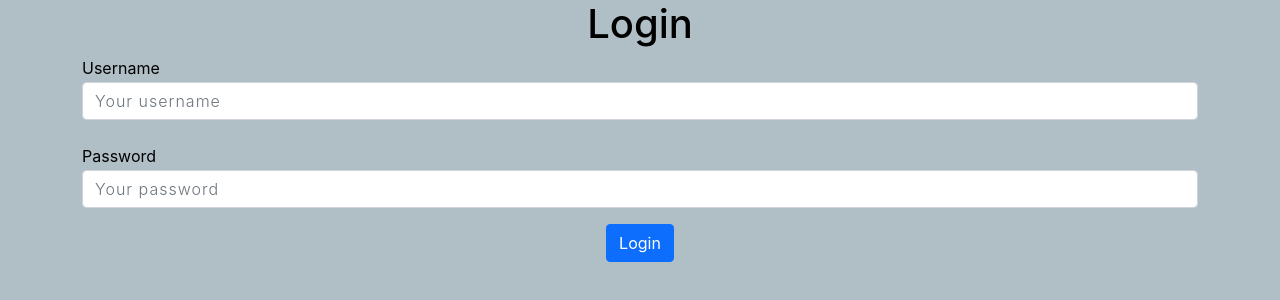
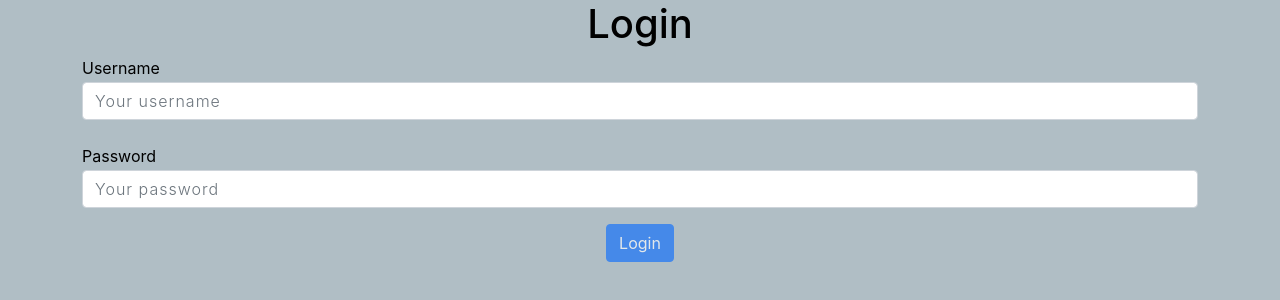
Before and after one commit to MrDiipo/SHAREWARE-A-Social-Sharing-Platform-Frontend, a React (Create React App) app: page / in a window 1280 px wide. Shown: the top 300 px of the page. Built offline with nearby package versions, Linux system fonts and the light colour scheme.

Commit message:
Progress indicator for login page

```diff
--- a/src/components/ButtonWithProgess.jsx
+++ b/src/components/ButtonWithProgess.jsx
@@ -5,7 +5,7 @@ export default function ButtonWithProgess(props) {
         <button
          className="btn btn-primary"
          onClick={props.onClick}
-         disabled={props.pendingApiCall}>
+         disabled={props.disabled}>
          {props.pendingApiCall && (<div className="spinner-border text-light spinner-border-sm ml-10">
          <span className="sr-only"></span>
          </div>)
```
Also changed, not shown: src/containers/App.js (added, +12 -0 lines), src/pages/UserPage.jsx (added, +13 -0 lines).
